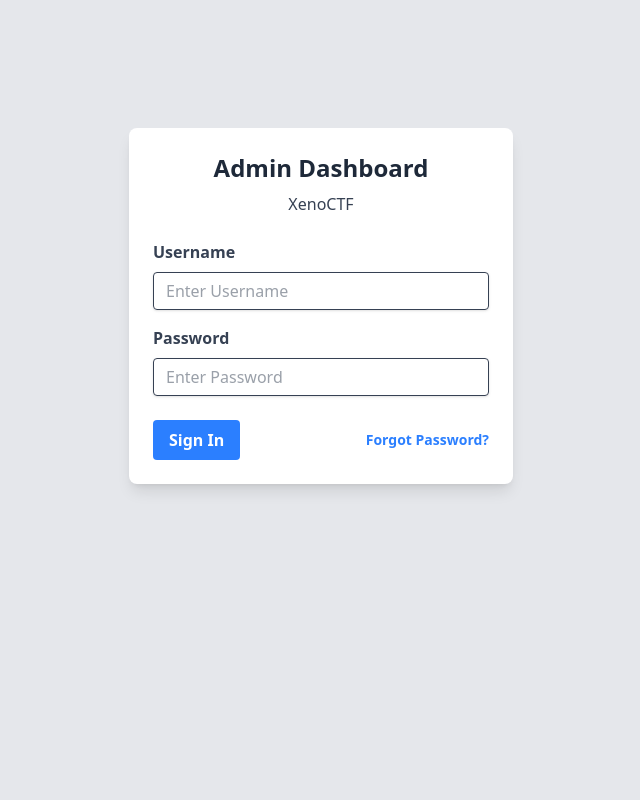
After one commit to 0xbdg/XenoCTF, a Django app: page /accounts/login/ in a window 1280 px wide. The commit adds this page. Shown: the whole page, without its empty margins (319-959 px from the left). Run offline with Django 5.2, Linux system fonts and the light colour scheme; some libraries are stand-ins or nearby versions.

Commit message:
odiasjodijs

```diff
--- a/backend/XenoCTF/urls.py
+++ b/backend/XenoCTF/urls.py
@@ -20,7 +20,7 @@ from django.conf import settings
 from django.conf.urls.static import static
 
 urlpatterns = [
-    path('admin/', admin.site.urls),
+    #path('admin/', admin.site.urls),
     path('', include("superuser.urls"))
 ]
 
--- a/backend/superuser/forms.py
+++ b/backend/superuser/forms.py
@@ -1,3 +1,4 @@
+from django.forms import widgets
 from .models import *
 from django import forms
 from django.forms.widgets import *
@@ -33,6 +34,10 @@ class TeamForm(forms.ModelForm):
 class TeamPlayerForm(forms.Form):
     player = forms.ModelChoiceField(queryset=Player.objects.all(), empty_label="Select player", widget=Select(attrs={"class":"w-full border border-gray-300 rounded px-3 py-2 text-sm text-gray-900 focus:outline-none focus:ring-1 focus:ring-blue-600 focus:border-blue-600"}))
 
+class LoginForm(forms.Form):
+    username = forms.CharField(required=True, widget=TextInput(attrs={"class":"shadow appearance-none border rounded w-full py-2 px-3 text-gray-700 leading-tight focus:outline-none focus:shadow-outline", "placeholder":"Enter Username"}))
+    password = forms.CharField(required=True,widget=PasswordInput(attrs={"class":"shadow appearance-none border rounded w-full py-2 px-3 text-gray-700 leading-tight focus:outline-none focus:shadow-outline","placeholder":"Enter Password"}))
+
 class PlayerForm(forms.ModelForm):
     first_name = forms.CharField(widget=TextInput(attrs={"class":"w-full border border-gray-300 rounded px-3 py-2 text-sm text-gray-900 focus:outline-none focus:ring-1 focus:ring-blue-600 focus:border-blue-600"}))
     last_name = forms.CharField(widget=TextInput(attrs={"class":"w-full border border-gray-300 rounded px-3 py-2 text-sm text-gray-900 focus:outline-none focus:ring-1 focus:ring-blue-600 focus:border-blue-600"}))
--- a/backend/superuser/urls.py
+++ b/backend/superuser/urls.py
@@ -3,6 +3,8 @@ from .views import *
 
 urlpatterns = [
     path("", dashboard, name="dashboard"),
+    path("accounts/login/", signin, name="login"),
+    path("accounts/logout/", signout, name="logout"),
     path("challenges/", challenge, name="challenge"),
     path("users/", users, name="user"),
     path("user/add/", user_add, name="user_add"),
--- a/backend/superuser/views.py
+++ b/backend/superuser/views.py
@@ -1,5 +1,6 @@
 import os
 from django.shortcuts import redirect, render
+from django.contrib.auth import login, logout, authenticate
 from django.contrib.auth.decorators import login_required
 
 from XenoCTF.settings import BASE_DIR
@@ -150,10 +151,39 @@ def team_edit(request, id):
                 e.team_id=team_input
 
                 e.save()
-                TeamMember(team_id=id,player_id=Player.objects.get(username=player_input).id).save()
 
         if form.is_valid() or form2.is_valid():
             return redirect("team_edit", data.id)
     else:
         form = TeamForm(instance=data)
     return render(request, "views/details/team_edit.html", {"data":data,"form":form, "player":Player.objects.filter(team_id=id), "users":Player.objects.all(), "form2":form2})
+
+def signin(request):
+    err_txt = None
+    form = LoginForm(request.POST)
+
+    if request.user.is_authenticated and request.user.is_superuser:
+        return redirect("dashboard")
+
+    if form.is_valid():
+        username = form.cleaned_data["username"]
+        password = form.cleaned_data["password"]
+
+        user = authenticate(request, username=username, password=password)
+        login(request, user)
+        if request.user.is_superuser:
+            return redirect("dashboard")
+
+        else:
+            err_txt = "Username or password is invalid"
+
+    else:
+        form = LoginForm()
+
+    return render(request,"views/signin.html", {"form":form, "err":err_txt})
+
+@login_required
+def signout(request):
+    if request.method == "POST":
+        logout(request)
+        return redirect("login")
--- a/backend/templates/components/topnav.html
+++ b/backend/templates/components/topnav.html
@@ -16,7 +16,7 @@
                     </button>
                     <div class="relative">
                         <button class="flex items-center space-x-2">
-                            <span class="text-sm font-medium text-gray-700">Admin User</span>
+                            <span class="text-sm font-medium text-gray-700">{{ request.user.username}}</span>
                             <img class="w-8 h-8 rounded-full" src="https://images.unsplash.com/photo-1472099645785-5658abf4ff4e?ixlib=rb-1.2.1&ixid=eyJhcHBfaWQiOjEyMDd9&auto=format&fit=facearea&facepad=2&w=256&h=256&q=80" alt="Admin profile">
                         </button>
                     </div>
--- a/backend/templates/views/details/user_add.html
+++ b/backend/templates/views/details/user_add.html
@@ -1,4 +1,6 @@
 {% extends "layout.html" %}
+
+{% block topnav%}{% include "components/topnav.html" with title="User Add"%}{%endblock%}
 
 {% block contents%}
 <div class="max-w-7xl mx-auto px-4 sm:px-6 lg:px-8 mt-6">
--- /dev/null
+++ b/backend/templates/views/signin.html
@@ -0,0 +1,43 @@
+{% load static %}
+{% load tailwind_tags %}
+<!DOCTYPE html>
+<html>
+    <head>
+        <meta charset="UTF-8">
+        {% tailwind_preload_css%}
+        {% tailwind_css%}
+    </head>
+    <body>
+        <div class="h-screen bg-gray-200 py-20 p-4 md:p-20 lg:p-32">
+                <div class="max-w-sm bg-white rounded-lg overflow-hidden shadow-lg mx-auto">
+                        <div class="p-6">
+                                <h2 class="text-2xl font-bold text-gray-800 mb-2 text-center">Admin Dashboard</h2>
+                                <p class="text-gray-700 mb-6 text-center">XenoCTF</p>
+                                    <form method="POST" action="{% url 'login' %}">
+                                        {% csrf_token %}
+                                        <div class="mb-4">
+                                                <label class="block text-gray-700 font-bold mb-2" for="username">
+                                            Username
+                                          </label>
+                                            {{form.username}}
+                                        </div>
+                                        <div class="mb-6">
+                                                <label class="block text-gray-700 font-bold mb-2" for="password">
+                                            Password
+                                          </label>
+                                            {{form.password}}
+                                        </div>
+                                        <div class="flex items-center justify-between">
+                                                <button class="bg-blue-500 hover:bg-blue-700 text-white font-bold py-2 px-4 rounded focus:outline-none focus:shadow-outline" type="submit">
+                                            Sign In
+                                          </button>
+                                                <a class="inline-block align-baseline font-bold text-sm text-blue-500 hover:text-blue-800" href="#">
+                                                        Forgot Password?
+                                                    </a>
+                                            </div>
+                                    </form>
+                            </div>
+                    </div>
+        </div>
+    </body>
+</html>
--- a/backend/theme/static/css/dist/styles.css
+++ b/backend/theme/static/css/dist/styles.css
@@ -28,6 +28,7 @@
     --color-blue-500: oklch(62.3% 0.214 259.815);
     --color-blue-600: oklch(54.6% 0.245 262.881);
     --color-blue-700: oklch(48.8% 0.243 264.376);
+    --color-blue-800: oklch(42.4% 0.199 265.638);
     --color-purple-100: oklch(94.6% 0.033 307.174);
     --color-purple-300: oklch(82.7% 0.119 306.383);
     --color-purple-500: oklch(62.7% 0.265 303.9);
@@ -46,6 +47,7 @@
     --color-white: #fff;
     --spacing: 0.25rem;
     --container-xs: 20rem;
+    --container-sm: 24rem;
     --container-lg: 32rem;
     --container-7xl: 80rem;
     --text-xs: 0.75rem;
@@ -58,12 +60,15 @@
     --text-lg--line-height: calc(1.75 / 1.125);
     --text-xl: 1.25rem;
     --text-xl--line-height: calc(1.75 / 1.25);
+    --text-2xl: 1.5rem;
+    --text-2xl--line-height: calc(2 / 1.5);
     --font-weight-normal: 400;
     --font-weight-medium: 500;
     --font-weight-semibold: 600;
     --font-weight-bold: 700;
     --tracking-wide: 0.025em;
     --tracking-wider: 0.05em;
+    --leading-tight: 1.25;
     --radius-md: 0.375rem;
     --radius-lg: 0.5rem;
     --default-transition-duration: 150ms;
@@ -406,6 +402,9 @@
   .max-w-lg {
     max-width: var(--container-lg);
   }
+  .max-w-sm {
+    max-width: var(--container-sm);
+  }
   .max-w-xs {
     max-width: var(--container-xs);
   }
@@ -426,6 +425,9 @@
   }
   .cursor-pointer {
     cursor: pointer;
+  }
+  .appearance-none {
+    appearance: none;
   }
   .grid-cols-1 {
     grid-template-columns: repeat(1, minmax(0, 1fr));
@@ -587,6 +589,9 @@
   .bg-gray-100 {
     background-color: var(--color-gray-100);
   }
+  .bg-gray-200 {
+    background-color: var(--color-gray-200);
+  }
   .bg-gray-600 {
     background-color: var(--color-gray-600);
   }
@@ -638,6 +643,9 @@
   .p-4 {
     padding: calc(var(--spacing) * 4);
   }
+  .p-6 {
+    padding: calc(var(--spacing) * 6);
+  }
   .px-2 {
     padding-inline: calc(var(--spacing) * 2);
   }
@@ -668,6 +676,9 @@
   .py-8 {
     padding-block: calc(var(--spacing) * 8);
   }
+  .py-20 {
+    padding-block: calc(var(--spacing) * 20);
+  }
   .pt-4 {
     padding-top: calc(var(--spacing) * 4);
   }
@@ -692,11 +703,18 @@
   .text-right {
     text-align: right;
   }
+  .align-baseline {
+    vertical-align: baseline;
+  }
   .align-bottom {
     vertical-align: bottom;
   }
   .font-sans {
     font-family: var(--font-sans);
+  }
+  .text-2xl {
+    font-size: var(--text-2xl);
+    line-height: var(--tw-leading, var(--text-2xl--line-height));
   }
   .text-base {
     font-size: var(--text-base);
@@ -725,6 +743,10 @@
   .leading-none {
     --tw-leading: 1;
     line-height: 1;
+  }
+  .leading-tight {
+    --tw-leading: var(--leading-tight);
+    line-height: var(--leading-tight);
   }
   .font-bold {
     --tw-font-weight: var(--font-weight-bold);
@@ -821,6 +840,10 @@
   }
   .uppercase {
     text-transform: uppercase;
+  }
+  .shadow {
+    --tw-shadow: 0 1px 3px 0 var(--tw-shadow-color, rgb(0 0 0 / 0.1)), 0 1px 2px -1px var(--tw-shadow-color, rgb(0 0 0 / 0.1));
+    box-shadow: var(--tw-inset-shadow), var(--tw-inset-ring-shadow), var(--tw-ring-offset-shadow), var(--tw-ring-shadow), var(--tw-shadow);
   }
   .shadow-lg {
     --tw-shadow: 0 10px 15px -3px var(--tw-shadow-color, rgb(0 0 0 / 0.1)), 0 4px 6px -4px var(--tw-shadow-color, rgb(0 0 0 / 0.1));
@@ -1110,6 +1125,11 @@
       margin-inline-end: calc(calc(var(--spacing) * 6) * calc(1 - var(--tw-space-x-reverse)));
     }
   }
+  @media (width >= 48rem) {
+    .md\:p-20 {
+      padding: calc(var(--spacing) * 20);
+    }
+  }
   @media (width >= 64rem) {
     .lg\:grid-cols-2 {
       grid-template-columns: repeat(2, minmax(0, 1fr));
@@ -1118,6 +1138,11 @@
   @media (width >= 64rem) {
     .lg\:grid-cols-4 {
       grid-template-columns: repeat(4, minmax(0, 1fr));
+    }
+  }
+  @media (width >= 64rem) {
+    .lg\:p-32 {
+      padding: calc(var(--spacing) * 32);
     }
   }
   @media (width >= 64rem) {
```
Also changed, not shown: other parts of backend/theme/static/css/dist/styles.css (+10 -30 lines), backend/templates/components/sidebar.html (+7 -4 lines), backend/templates/views/users.html (+8 -1 lines).
